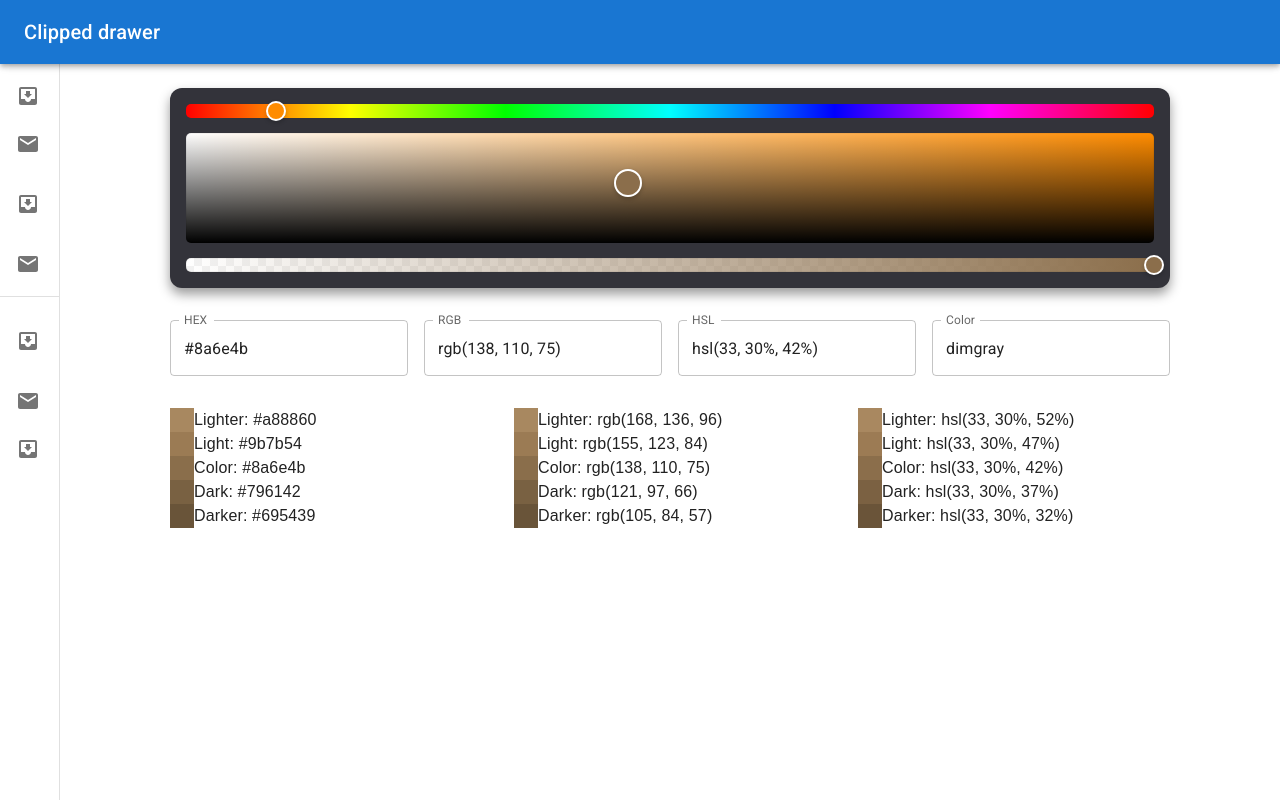
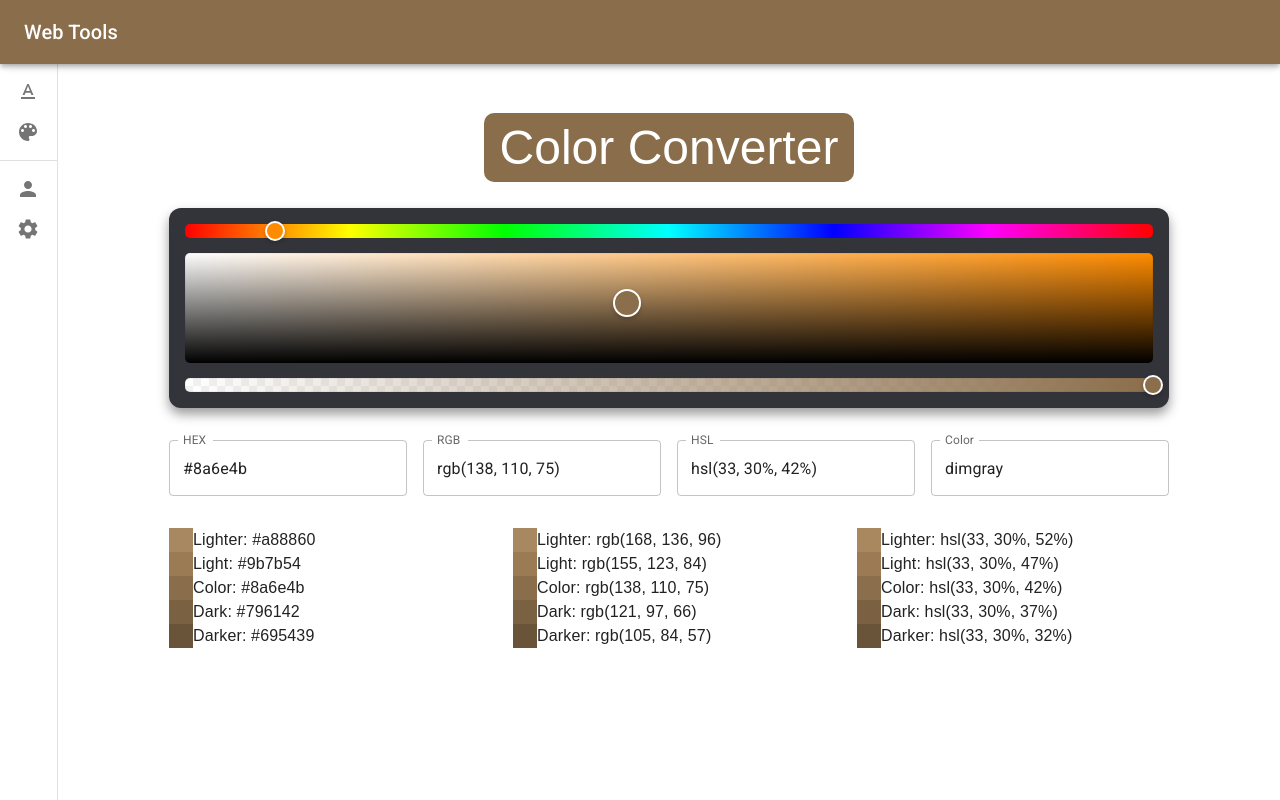
Before and after one commit to huffmanks/tools-react, a React (Create React App) app: page / in a window 1280 px wide. Built offline with nearby package versions, Linux system fonts and the light colour scheme.

Commit message:
layout and styles

```diff
--- a/src/App.js
+++ b/src/App.js
@@ -4,6 +4,7 @@ import { BrowserRouter as Router, Routes, Route } from 'react-router-dom'
 import Layout from './components/layout'
 
 // Pages
+import CaseConverter from './components/pages/CaseConverter'
 import ColorConverter from './components/pages/ColorConverter'
 
 const App = () => {
@@ -11,11 +12,12 @@ const App = () => {
         <Router>
             <Layout>
                 <Routes>
+                    <Route path='/case-converter' element={<CaseConverter />} />
+                    <Route path='/' element={<ColorConverter />} />
                     {/* <Route
                         path='/color-converter'
                         element={<ColorConverter />}
                     /> */}
-                    <Route path='/' element={<ColorConverter />} />
                 </Routes>
             </Layout>
         </Router>
--- a/src/components/layout/index.js
+++ b/src/components/layout/index.js
@@ -1,3 +1,5 @@
+import { Link } from 'react-router-dom'
+
 import Container from '@mui/material/Container'
 import Box from '@mui/material/Box'
 import Drawer from '@mui/material/Drawer'
@@ -9,20 +11,19 @@ import Typography from '@mui/material/Typography'
 import Divider from '@mui/material/Divider'
 import ListItem from '@mui/material/ListItem'
 import ListItemIcon from '@mui/material/ListItemIcon'
-import ListItemText from '@mui/material/ListItemText'
-import InboxIcon from '@mui/icons-material/MoveToInbox'
-import MailIcon from '@mui/icons-material/Mail'
 
-const drawerWidth = 60
+import { ToolRoutes, SiteRoutes } from '../routes'
+
+const drawerWidth = 58
 
 const Layout = ({ children }) => {
     return (
         <Box sx={{ display: 'flex' }}>
             <CssBaseline />
-            <AppBar position='fixed' sx={{ zIndex: (theme) => theme.zIndex.drawer + 1 }}>
+            <AppBar position='fixed' sx={{ zIndex: (theme) => theme.zIndex.drawer + 1, backgroundColor: '#8a6e4b' }}>
                 <Toolbar>
                     <Typography variant='h6' noWrap component='div'>
-                        Clipped drawer
+                        Web Tools
                     </Typography>
                 </Toolbar>
             </AppBar>
@@ -36,20 +37,22 @@ const Layout = ({ children }) => {
                 <Toolbar />
                 <Box sx={{ overflow: 'hidden' }}>
                     <List>
-                        {['Inbox', 'Starred', 'Send email', 'Drafts'].map((text, index) => (
-                            <ListItem button key={text}>
-                                <ListItemIcon>{index % 2 === 0 ? <InboxIcon /> : <MailIcon />}</ListItemIcon>
-                                <ListItemText primary={text} />
-                            </ListItem>
+                        {ToolRoutes.map((route) => (
+                            <Link key={route.key} to={route.path}>
+                                <ListItem button>
+                                    <ListItemIcon>{route.icon}</ListItemIcon>
+                                </ListItem>
+                            </Link>
                         ))}
                     </List>
                     <Divider />
                     <List>
-                        {['All mail', 'Trash', 'Spam'].map((text, index) => (
-                            <ListItem button key={text}>
-                                <ListItemIcon>{index % 2 === 0 ? <InboxIcon /> : <MailIcon />}</ListItemIcon>
-                                <ListItemText primary={text} />
-                            </ListItem>
+                        {SiteRoutes.map((route) => (
+                            <Link key={route.key} to={route.path}>
+                                <ListItem button>
+                                    <ListItemIcon>{route.icon}</ListItemIcon>
+                                </ListItem>
+                            </Link>
                         ))}
                     </List>
                 </Box>
--- /dev/null
+++ b/src/components/pages/CaseConverter/index.js
@@ -0,0 +1,5 @@
+const CaseConverter = () => {
+    return <div>Case Converter page</div>
+}
+
+export default CaseConverter
--- a/src/components/pages/ColorConverter/index.js
+++ b/src/components/pages/ColorConverter/index.js
@@ -1,4 +1,6 @@
 import { useState, useEffect } from 'react'
+
+import Typography from '@mui/material/Typography'
 
 import ColorPicker from '../../utilities/ColorConverter/ColorPicker'
 import ColorForm from '../../utilities/ColorConverter/ColorForm'
@@ -28,6 +30,9 @@ const ColorConverter = () => {
 
     return (
         <>
+            <Typography variant='h3' component='h1' sx={{ margin: '2rem 0', textAlign: 'center' }}>
+                <span style={{ padding: '0.5rem 1rem', backgroundColor: color, color: colord(color).isDark() ? '#fff' : '#222', borderRadius: '10px' }}>Color Converter</span>
+            </Typography>
             <ColorPicker color={color} onChange={setColor} />
 
             <ColorForm color={color} hexColor={hexColor} rgbColor={rgbColor} hslColor={hslColor} nameColor={nameColor} handleColor={handleColor} />
--- /dev/null
+++ b/src/components/routes/index.js
@@ -0,0 +1,66 @@
+// Pages
+import CaseConverter from '../pages/CaseConverter'
+import ColorConverter from '../pages/ColorConverter'
+
+// Icons
+// import HomeIcon from '@mui/icons-material/Home'
+// import AspectRatioIcon from '@mui/icons-material/AspectRatio'
+import TextFormatIcon from '@mui/icons-material/TextFormat'
+import ColorLensIcon from '@mui/icons-material/ColorLens'
+import PersonIcon from '@mui/icons-material/Person'
+import SettingsIcon from '@mui/icons-material/Settings'
+
+export const ToolRoutes = [
+    // {
+    //     key: 'home',
+    //     path: '/',
+    //     name: 'Home',
+    //     icon: <HomeIcon />,
+    //     element: Home,
+    // },
+    // {
+    //     key: 'aspect-ratio-calculator',
+    //     path: '/aspect-ratio-calculator',
+    //     name: 'Aspect Ratio Calculator',
+    //     icon: <AspectRatioIcon />,
+    //     element: AspectRatioCalculator,
+    // },
+    {
+        key: 'case-converter',
+        path: '/case-converter',
+        name: 'Case Converter',
+        icon: <TextFormatIcon />,
+        element: CaseConverter,
+    },
+    {
+        key: 'color-converter',
+        path: '/',
+        name: 'Color Converter',
+        icon: <ColorLensIcon />,
+        element: ColorConverter,
+    },
+    // {
+    //     key: 'color-converter',
+    //     path: '/color-converter',
+    //     name: 'Color Converter',
+    //     icon: <ColorLensIcon />,
+    //     element: ColorConverter,
+    // },
+]
+
+export const SiteRoutes = [
+    {
+        key: 'profile',
+        path: '/profile',
+        name: 'Profile',
+        icon: <PersonIcon />,
+        // element: Profile,
+    },
+    {
+        key: 'settings',
+        path: '/settings',
+        name: 'Settings',
+        icon: <SettingsIcon />,
+        // element: Settings,
+    },
+]
--- a/src/components/utilities/ColorConverter/ColorForm/ColorInput/index.js
+++ b/src/components/utilities/ColorConverter/ColorForm/ColorInput/index.js
@@ -24,7 +24,9 @@ const ColorInput = ({ color, colorName, colorType }) => {
     }
 
     const handleClipboard = (e) => {
-        return navigator.clipboard.writeText(e.target.value)
+        // console.log(e.currentTarget.parent)
+        return navigator.clipboard.writeText(colorType)
+        // return navigator.clipboard.writeText(e.target.parent.previousSibling.value)
         // if ('clipboard' in navigator) {
         //     return await navigator.clipboard.writeText(e.target.value)
         // }
```
